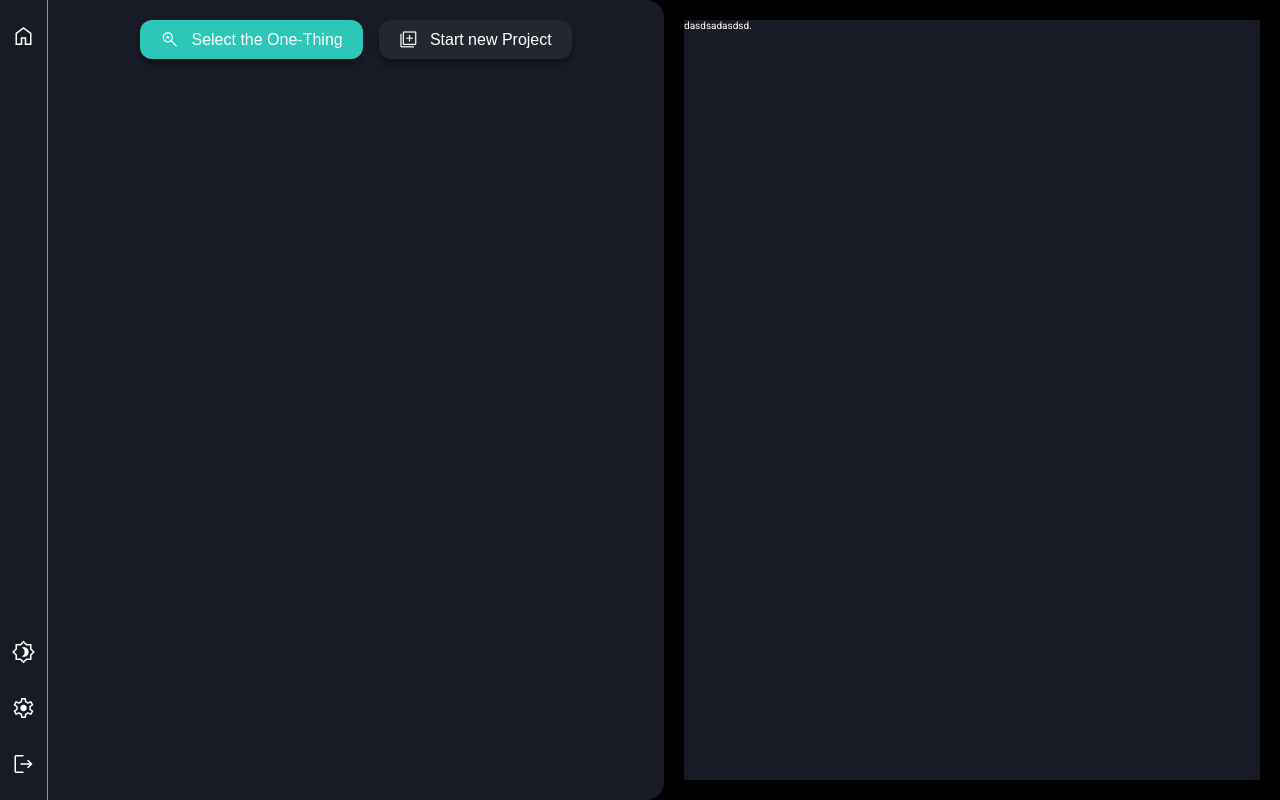
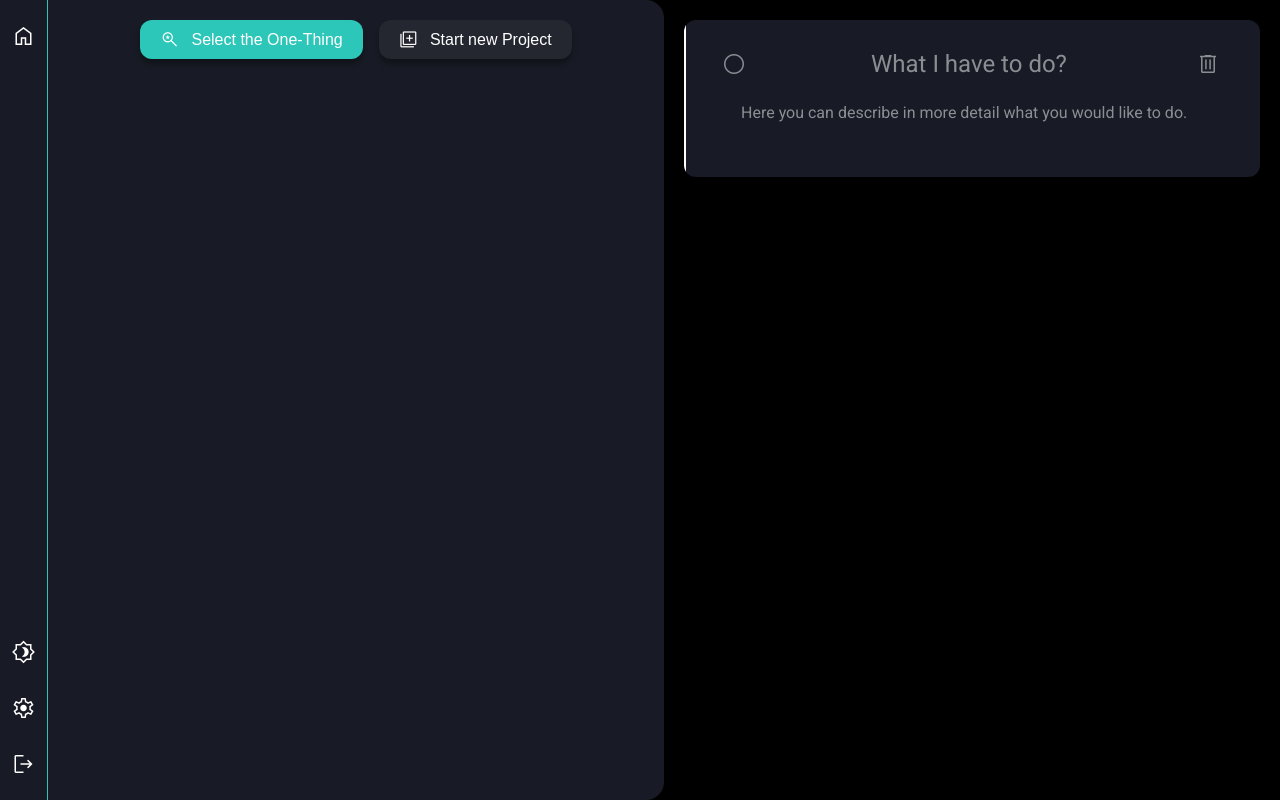
Before and after one commit to Michota/MichotaDoList, a website built with Parcel: page index.html in a window 1280 px wide. Built offline with nearby package versions, Linux system fonts and the light colour scheme.

Commit message:
HTML & CSS for task details were created.

```diff
--- a/index.html
+++ b/index.html
@@ -105,7 +105,18 @@
           </div>
         </div>
       </div>
-      <div class="panel secondary-panel">dasdsadasdsd.</div>
+      <div class="panel secondary-panel">
+        <div class="task-panel" style="border-left: 0.2rem solid">
+          <div class="task" data-id="">
+            <button class="checkbox material-symbols-outlined"> circle </button>
+            <div class="task-text task_text" contenteditable="true"></div>
+            <button class="task-delete btn icon material-symbols-outlined">
+              delete
+            </button>
+          </div>
+          <div class="task-desc" contenteditable="true"></div>
+        </div>
+      </div>
     </div>
   </body>
 </html>
--- a/style.css
+++ b/style.css
@@ -109,6 +109,7 @@ body {
   font-family: "Roboto", sans-serif;
   color: #fff;
   background-color: #000;
+  font-size: 1.2rem;
 }
 
 html {
@@ -133,6 +134,23 @@ small,
 .hidden {
   display: none;
 }
+
+/* Scrollbar */
+
+::-webkit-scrollbar {
+  width: 1rem;
+}
+
+::-webkit-scrollbar-track {
+  background: none;
+}
+::-webkit-scrollbar-thumb {
+  background: rgba(var(--highlight-color),0.2)
+}
+::-webkit-scrollbar-thumb:hover {
+  background: var(--highlight)
+}
+
 /* _________________ */
 /* General Elements Settings  */
 /* _________________ */
@@ -143,7 +161,7 @@ small,
   scale: 1.5;
   user-select: none;
   cursor: pointer;
-  opacity: 0.6;
+  opacity: 0.5;
 }
 
 .checkbox:hover {
@@ -185,6 +203,15 @@ small,
 
 .icon {
   user-select: none;
+}
+
+.task-delete {
+  opacity: 0.5;
+  transition: opacity 0.2s;
+}
+
+.task-delete:hover {
+  opacity: 1;
 }
 
 /* Grid and Flex classes */
@@ -312,6 +339,9 @@ button {
 
 .secondary-panel {
   margin: 2rem;
+  border-radius: 1.2rem;
+  height: fit-content;
+  max-height: 95vh;
 }
 
 
@@ -335,7 +365,7 @@ button {
 .project-header {
   display: flex;
   justify-content: space-between;
-  font-size: 1.8rem;
+  font-size: 2rem;
 }
 
 
@@ -343,18 +373,6 @@ button {
   display: flex;
 }
 
-
-/* Name changing protip */
-/* .project-name:focus::after, .project-name:focus::before {
-  margin: 0 1rem;
-  content: "Click Enter Key to save";
-  opacity: 0.2;
-  transition: 0.2s;
-}
-
-.project-name:focus::before {
-  opacity: 0;
-} */
 
 .project-name[contentEditable=true]:empty:before {
   content: "Project with no name";
@@ -430,15 +448,11 @@ transition: 0.2s;
   box-shadow: var(--neon-box);
 }
 
-.task-text[contentEditable=true]:empty::before{
+.task-text:empty::before{
   cursor: pointer;
   content: "What I have to do?";
   opacity: 0.5;
 }
-
-
-
-
 
 
 .project-tasks-completed {
@@ -460,3 +474,32 @@ transition: 0.2s;
 .btn-completed-task .icon {
   scale: 1.5;
 }
+
+/* Task Panel */
+
+.task-panel {
+  padding: 3rem;
+  width: 100%;
+  height: 100%;
+}
+
+.task-panel :is(.task, .task:hover, .task:active) {
+  background-color: transparent;
+  box-shadow: none;
+}
+
+.task-panel .task-text {
+  font-size: 2.4rem;
+  text-align: center;
+}
+
+
+.task-desc {
+  margin: 2.5rem;
+  font-size: 1.6rem;
+}
+
+.task-desc:empty::before {
+  content: "Here you can describe in more detail what you would like to do.";
+  opacity: 0.5;
+}
```
